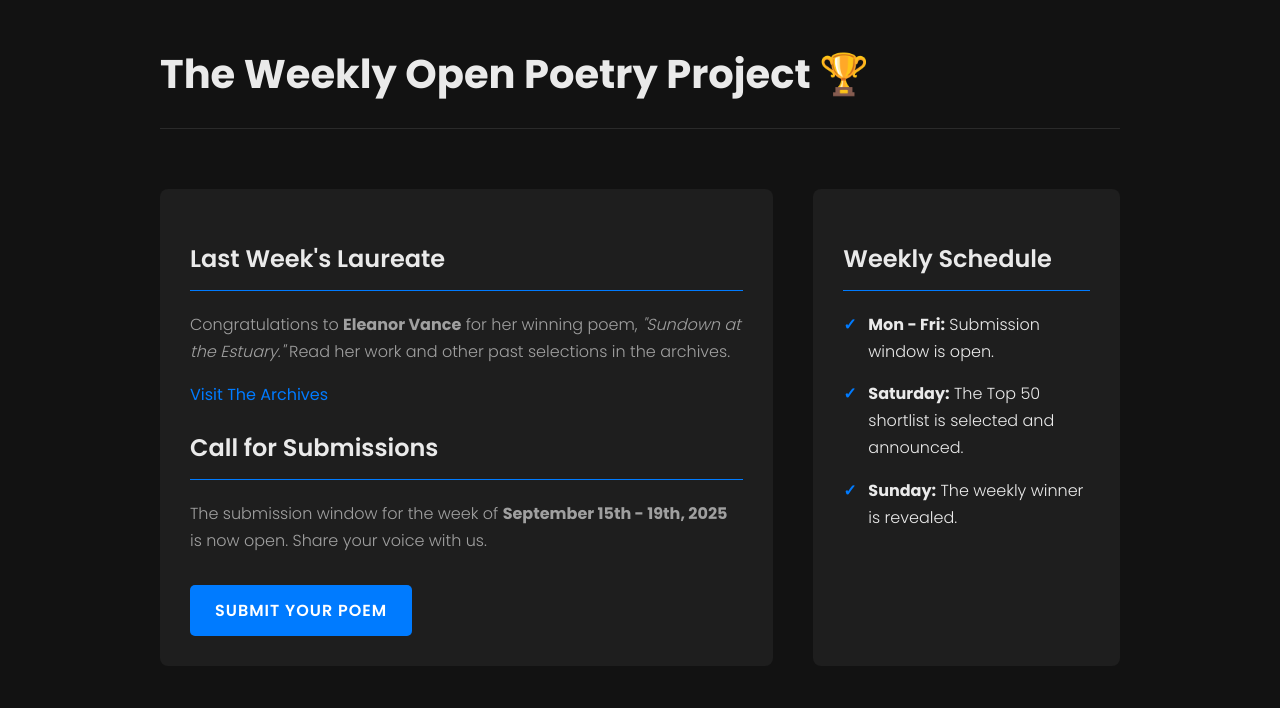
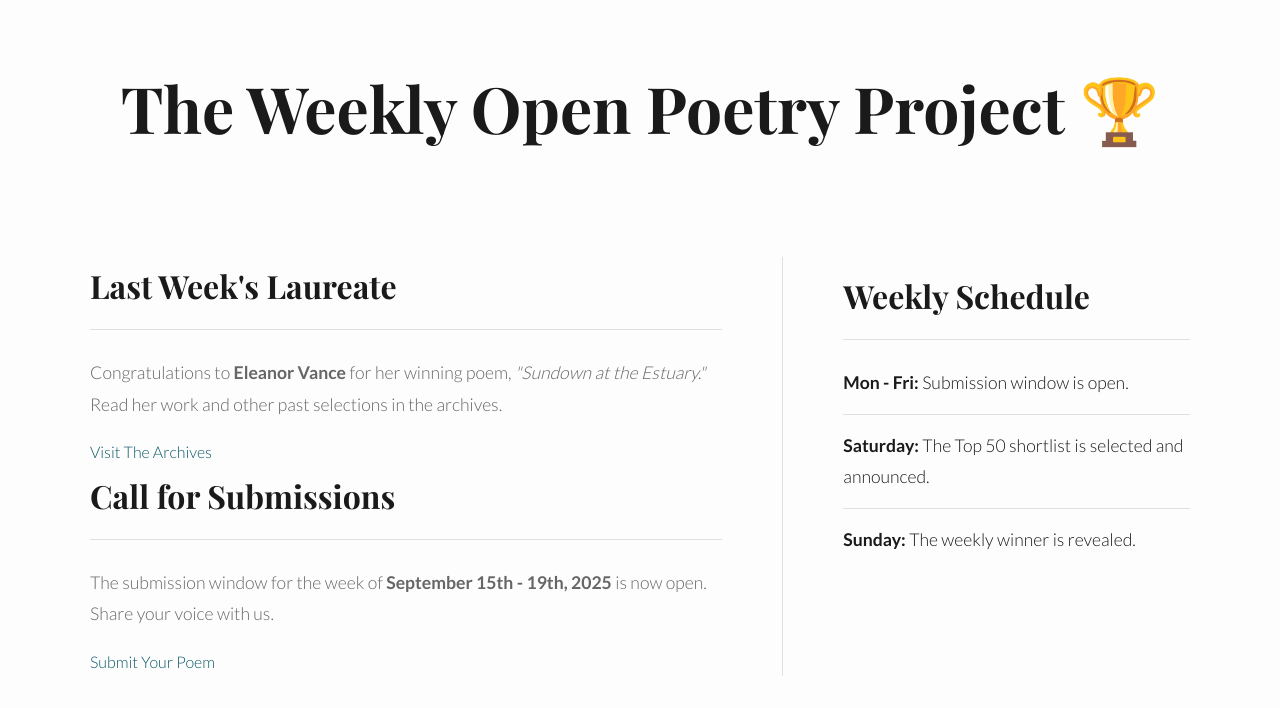
Before and after one commit to RMChadderton/TheWeeklyPoetryProject, a plain HTML site: page templates/index.html in a window 1280 px wide. Drawn offline with nearby package versions, Linux system fonts and the light colour scheme.

Commit message:
Update style.css

```diff
--- a/static/style.css
+++ b/static/style.css
@@ -1,117 +1,122 @@
-/* Import the Poppins font from Google Fonts */
-@import url('https://fonts.googleapis.com/css2?family=Poppins:wght@300;400;600;700&display=swap');
+/* Import Playfair Display (serif for headings) and Lato (sans-serif for body) */
+@import url('https://fonts.googleapis.com/css2?family=Lato:wght@300;400;700&family=Playfair+Display:wght@700&display=swap');
 
-/* Define our modern color palette */
 :root {
-    --background-color: #121212; /* Off-black */
-    --surface-color: #1E1E1E;    /* Slightly lighter card background */
-    --primary-text-color: #EAEAEA;
-    --secondary-text-color: #A0A0A0;
-    --accent-color: #007BFF;     /* Electric Blue */
-    --border-color: #2A2A2A;
+    --background: #FDFDFD;
+    --text-primary: #1A1A1A;
+    --text-secondary: #666666;
+    --accent: #0D5A67; /* Deep, sophisticated teal */
+    --border: #E0E0E0;
 }
 
 body {
-    background-color: var(--background-color);
-    color: var(--primary-text-color);
-    font-family: 'Poppins', sans-serif;
+    background-color: var(--background);
+    color: var(--text-primary);
+    font-family: 'Lato', sans-serif;
     font-weight: 300;
-    line-height: 1.7;
+    line-height: 1.8;
     margin: 0;
-    padding: 40px 20px;
+    padding: 60px 20px;
+    -webkit-font-smoothing: antialiased;
 }
 
 .container {
-    max-width: 960px;
+    max-width: 1100px;
     margin: 0 auto;
     display: grid;
-    grid-template-columns: 2fr 1fr; /* 2/3 for main content, 1/3 for sidebar */
-    gap: 40px;
+    grid-template-columns: 2fr 1fr;
+    gap: 60px;
 }
 
 header {
-    grid-column: 1 / -1; /* Header spans both columns */
-    border-bottom: 1px solid var(--border-color);
-    padding-bottom: 20px;
-    margin-bottom: 20px;
+    grid-column: 1 / -1;
+    text-align: center;
+    margin-bottom: 40px;
+}
+
+header .kicker {
+    font-size: 0.9rem;
+    font-weight: 400;
+    text-transform: uppercase;
+    letter-spacing: 2px;
+    color: var(--text-secondary);
+    margin: 0;
 }
 
 h1 {
+    font-family: 'Playfair Display', serif;
+    font-size: 4rem;
     font-weight: 700;
-    font-size: 2.5rem;
-    margin: 0;
+    margin: 10px 0;
+    line-height: 1.2;
 }
 
 h2 {
-    font-weight: 600;
-    font-size: 1.5rem;
-    color: var(--primary-text-color);
-    border-bottom: 1px solid var(--accent-color);
-    padding-bottom: 10px;
+    font-family: 'Playfair Display', serif;
+    font-size: 2rem;
+    margin-top: 0;
+    padding-bottom: 15px;
+    border-bottom: 1px solid var(--border);
 }
 
 p {
-    color: var(--secondary-text-color);
+    color: var(--text-secondary);
+    font-size: 1.1rem;
 }
 
 a {
-    color: var(--accent-color);
+    color: var(--accent);
     text-decoration: none;
-    font-weight: 400;
+    transition: color 0.2s ease-in-out;
 }
 
 a:hover {
-    text-decoration: underline;
+    color: var(--text-primary);
 }
 
-/* Main content area */
 .main-content {
-    background-color: var(--surface-color);
-    padding: 30px;
-    border-radius: 8px;
+    border-right: 1px solid var(--border);
+    padding-right: 60px;
 }
 
-/* Sidebar for the schedule */
 .sidebar {
-    background-color: var(--surface-color);
-    padding: 30px;
-    border-radius: 8px;
+    padding-top: 10px;
 }
 
 .schedule-list {
     list-style: none;
     padding: 0;
+    font-size: 1.1rem;
 }
 
 .schedule-list li {
+    padding-bottom: 15px;
     margin-bottom: 15px;
-    padding-left: 25px;
-    position: relative;
+    border-bottom: 1px solid var(--border);
 }
 
-.schedule-list li::before {
-    content: '✓'; /* Checkmark icon */
-    position: absolute;
-    left: 0;
-    color: var(--accent-color);
+.schedule-list li:last-child {
+    border-bottom: none;
+}
+
+.schedule-list strong {
+    color: var(--text-primary);
     font-weight: 700;
 }
 
-/* Modern Button Style */
-.cta-button {
+.cta-link {
     display: inline-block;
-    background-color: var(--accent-color);
-    color: #FFFFFF;
-    padding: 12px 25px;
-    border-radius: 5px;
-    font-weight: 600;
+    color: var(--text-primary);
+    font-weight: 700;
     text-transform: uppercase;
     letter-spacing: 1px;
-    margin-top: 15px;
-    transition: background-color 0.2s ease-in-out;
+    font-size: 0.9rem;
+    padding-bottom: 5px;
+    border-bottom: 2px solid var(--accent);
+    transition: all 0.2s ease-in-out;
 }
 
-.cta-button:hover {
-    background-color: #0056b3;
-    text-decoration: none;
+.cta-link:hover {
+    color: var(--accent);
+    padding-bottom: 8px;
 }
```
